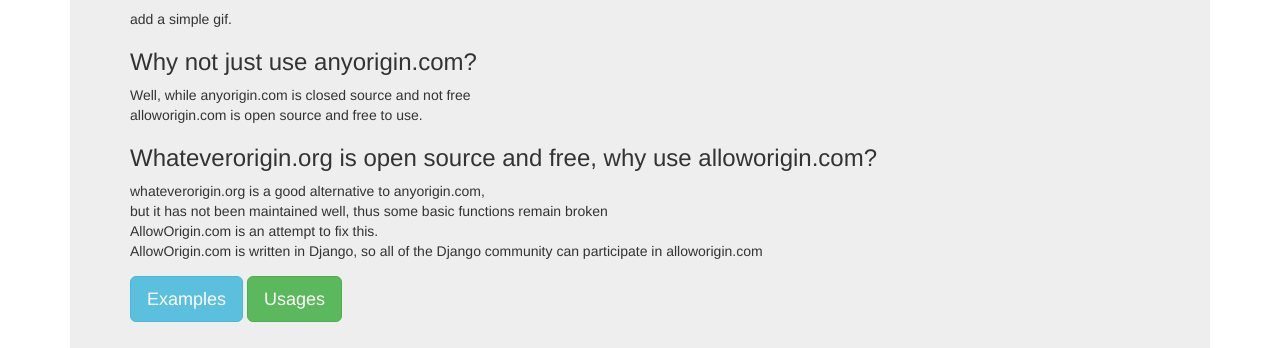
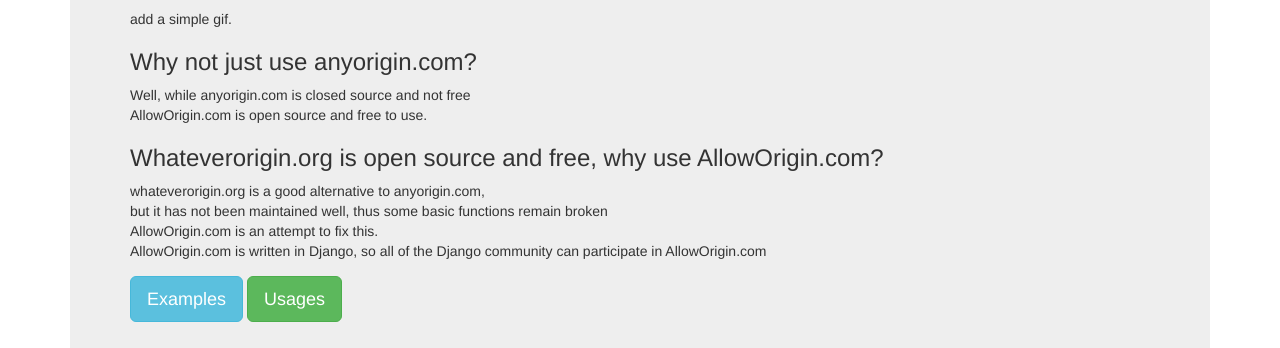
Before and after one commit to Eiledon/alloworigin, a Django app: page / in a window 1280 px wide. Shown: the part 235-583 px from the top of the page. Run offline with Django 3.2, Linux system fonts and the light colour scheme; parts of the project's set-up code (start-up, migrations or seed data) failed here and were passed over; some libraries are stand-ins or nearby versions.

Commit message:
more updates to index

```diff
--- a/templates/index.html
+++ b/templates/index.html
@@ -38,7 +38,7 @@
             <span class="icon-bar"></span>
             <span class="icon-bar"></span>
           </button>
-          <a class="navbar-brand" href="#">AllowOrigin.com</a>
+          <a class="navbar-brand" href="http://alloworigin.com">AllowOrigin.com</a>
         </div>
         <div id="navbar" class="navbar-collapse collapse">
           <ul class="nav navbar-nav">
@@ -66,13 +66,13 @@
 
            <h3>Why not just use anyorigin.com?</h3>
            Well, while anyorigin.com is closed source and not free<br>
-           alloworigin.com is open source and free to use.
+           AllowOrigin.com is open source and free to use.
 
-           <h3>Whateverorigin.org is open source and free, why use alloworigin.com?</h3>
+           <h3>Whateverorigin.org is open source and free, why use AllowOrigin.com?</h3>
            whateverorigin.org is a good alternative to anyorigin.com,<br>
            but it has not been maintained well, thus some basic functions remain broken<br>
            AllowOrigin.com is an attempt to fix this.<br>
-           AllowOrigin.com is written in Django, so all of the Django community can participate in alloworigin.com<BR>
+           AllowOrigin.com is written in Django, so all of the Django community can participate in AllowOrigin.com<BR>
 
           <div class="voffset3 row"></div>
            <span class="row voffset1">
```
